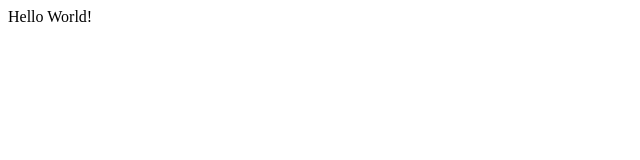
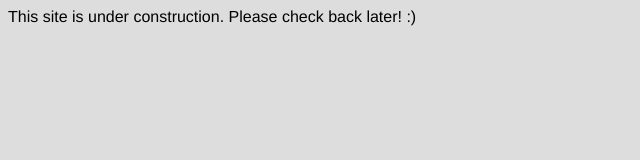
Before and after one commit to andreasy/andreasy.github.io, a plain HTML site: page index.html in a window 1280 px wide. Shown: the whole page, without its empty margins (0-640 px from the left). Drawn offline with Linux system fonts and the light colour scheme.

Commit message:
updated index.html

```diff
--- a/index.html
+++ b/index.html
@@ -1 +1,19 @@
-Hello World!
+<html>
+	<head>
+		<title>Andrea Sy</title>
+		<style>
+			body {
+				background: #ddd;
+			}
+			.centered {
+				display: inline-block;
+				margin: auto;
+				color: black;
+				font-family: helvetica;
+			}
+		</style>
+	</head>
+	<body>
+		<div class="centered">This site is under construction. Please check back later! :)</div>
+	</body>
+</html>
```
